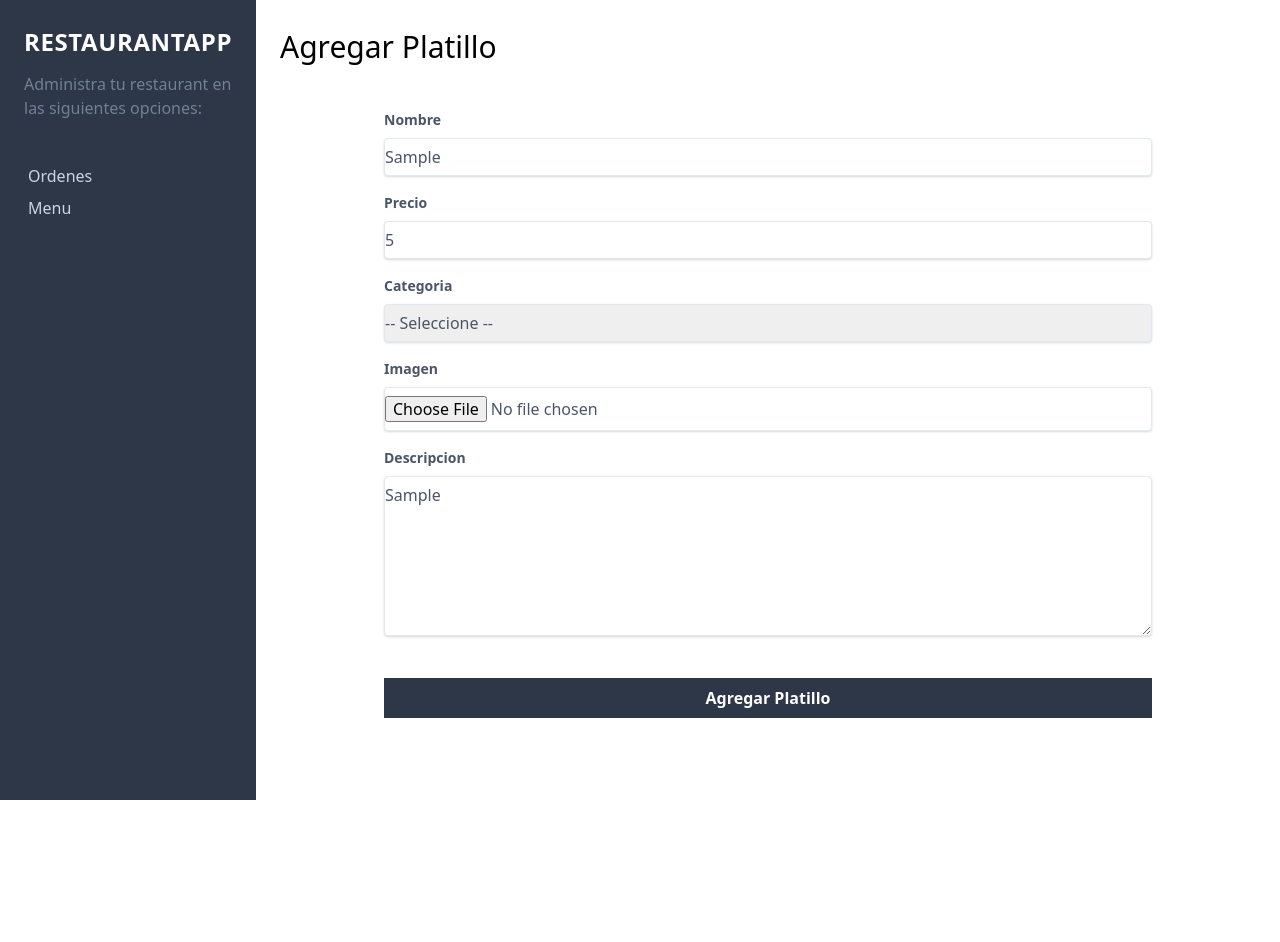
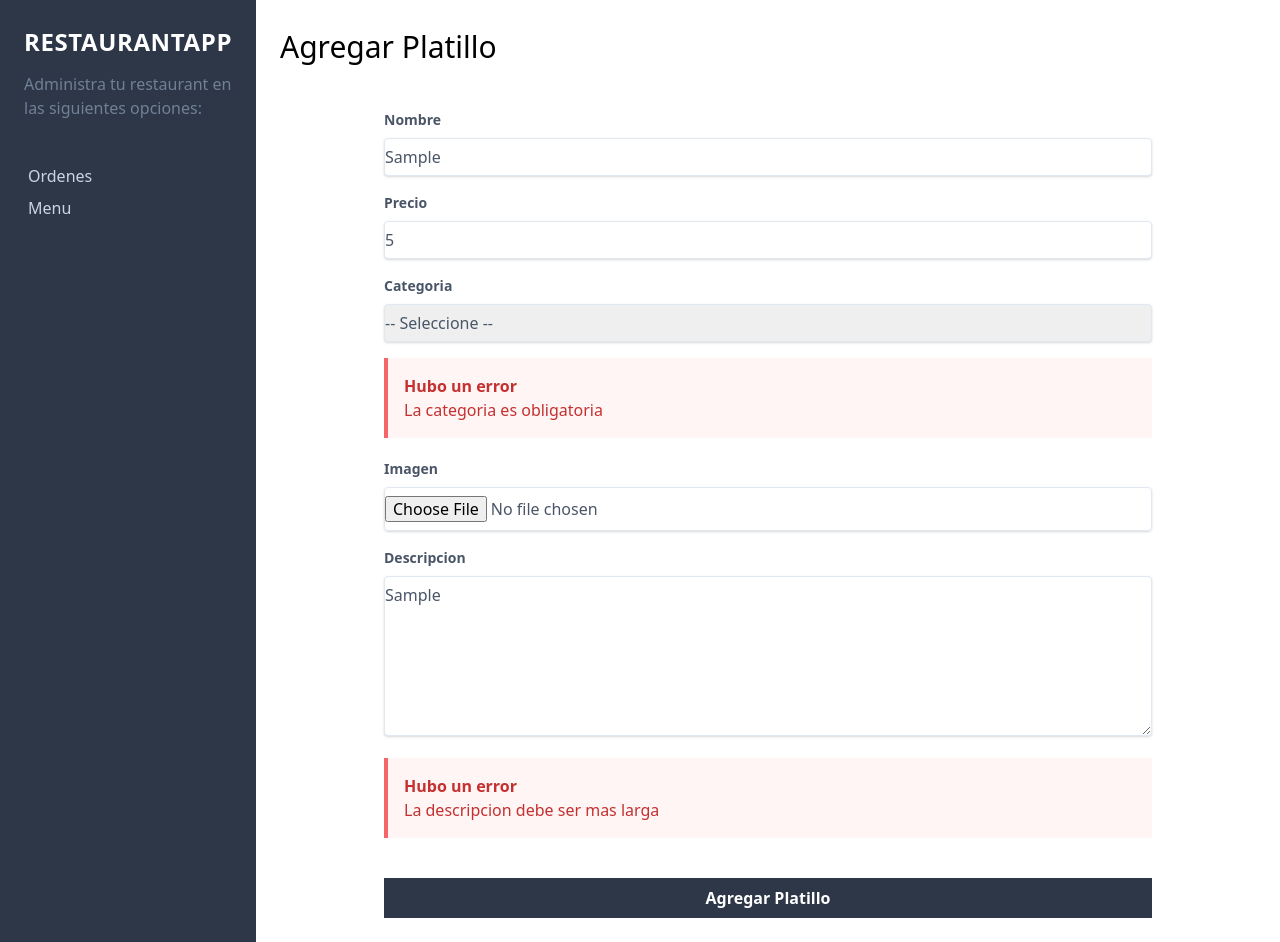
Before and after one commit to GerardoVargas/React_restaurante_cliente, a React (Create React App) app: page /nuevo-platillo in a window 1280 px wide. Both pictures are taken after typing "Sample", "5", "Sample" into the empty fields and a click on the input "Agregar Platillo". Before the commit the page ends 800 px from the top, so only its background shows below. Built offline with nearby package versions, Linux system fonts and the light colour scheme.

Commit message:
erros message added

```diff
--- a/src/components/paginas/NuevoPlatillo.js
+++ b/src/components/paginas/NuevoPlatillo.js
@@ -52,8 +52,16 @@ const NuevoPlatillo = () => {
                                 placeholder="Nombre platillo"
                                 value={formik.values.nombre}
                                 onChange={formik.handleChange}
+                                onBlur={formik.handleBlur}
                             />
                         </div>
+                        { formik.touched.nombre && formik.errors.nombre ?
+                            (<div className="bg-red-100 border-l-4 border-red-500 text-red-700 p-4 mb-5" role="alert">
+                                <p className="font-bold">Hubo un error</p>
+                                <p>{formik.errors.nombre}</p>
+                            </div>)
+                            : null
+                        }
                         <div className="mb-4">
                             <label className="block text-gray-700 text-sm font-bold mb-2" htmlFor="precio">Precio</label>
                             <input
@@ -64,8 +72,17 @@ const NuevoPlatillo = () => {
                                 min="0"
                                 value={formik.values.precio}
                                 onChange={formik.handleChange}
+                                onBlur={formik.handleBlur}
+
                             />
                         </div>
+                        { formik.touched.precio && formik.errors.precio ?
+                            (<div className="bg-red-100 border-l-4 border-red-500 text-red-700 p-4 mb-5" role="alert">
+                                <p className="font-bold">Hubo un error</p>
+                                <p>{formik.errors.precio}</p>
+                            </div>)
+                            : null
+                        }
                         <div className="mb-4">
                             <label className="block text-gray-700 text-sm font-bold mb-2" htmlFor="categoria">Categoria</label>
                             <select
@@ -74,6 +91,8 @@ const NuevoPlatillo = () => {
                                 name="categoria"
                                 value={formik.values.categoria}
                                 onChange={formik.handleChange}
+                                onBlur={formik.handleBlur}
+
                             >
                                 <option value="">-- Seleccione --</option>
                                 <option value="desayuno">Desayuno</option>
@@ -82,10 +101,15 @@ const NuevoPlatillo = () => {
                                 <option value="bebida">Bebidas</option>
                                 <option value="postres">Postres</option>
                                 <option value="ensaladas">Ensaladas</option>
-
-
                             </select>
                         </div>
+                        { formik.touched.categoria && formik.errors.categoria ?
+                            (<div className="bg-red-100 border-l-4 border-red-500 text-red-700 p-4 mb-5" role="alert">
+                                <p className="font-bold">Hubo un error</p>
+                                <p>{formik.errors.categoria}</p>
+                            </div>)
+                            : null
+                        }
                         <div className="mb-4">
                             <label className="block text-gray-700 text-sm font-bold mb-2" htmlFor="imagen">Imagen</label>
                             <input
@@ -104,9 +128,16 @@ const NuevoPlatillo = () => {
                                 placeholder="Descripcion del platillo"
                                 value={formik.values.descripcion}
                                 onChange={formik.handleChange}
+                                onBlur={formik.handleBlur}
                             ></textarea>
                         </div>
-
+                        { formik.touched.descripcion && formik.errors.descripcion ?
+                            (<div className="bg-red-100 border-l-4 border-red-500 text-red-700 p-4 mb-5" role="alert">
+                                <p className="font-bold">Hubo un error</p>
+                                <p>{formik.errors.descripcion}</p>
+                            </div>)
+                            : null
+                        }
                         <input
                             type="submit"
                             className="bg-gray-800 hover:bg-gray-900 w-full mt-5 p-2 text-white font-bold"
```
